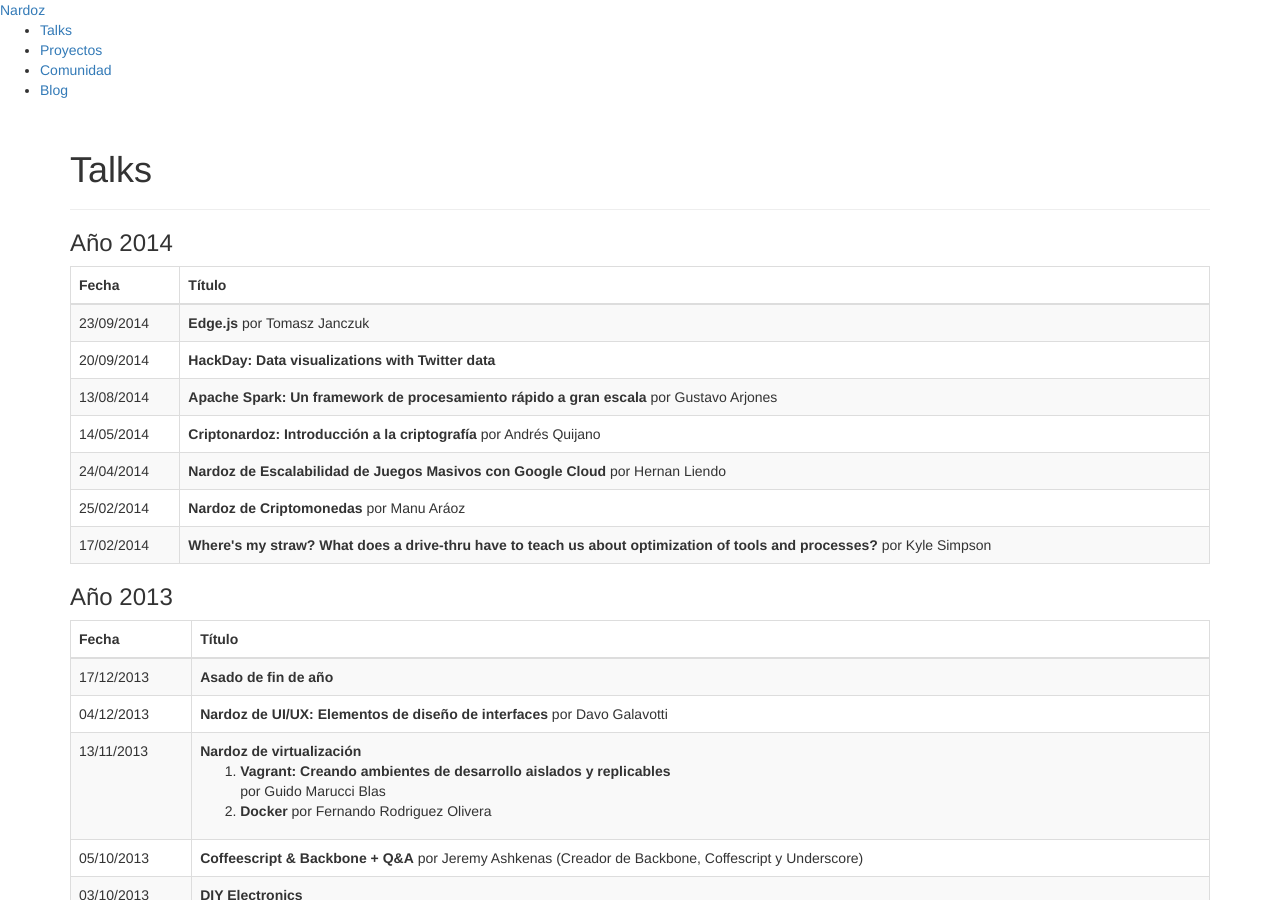
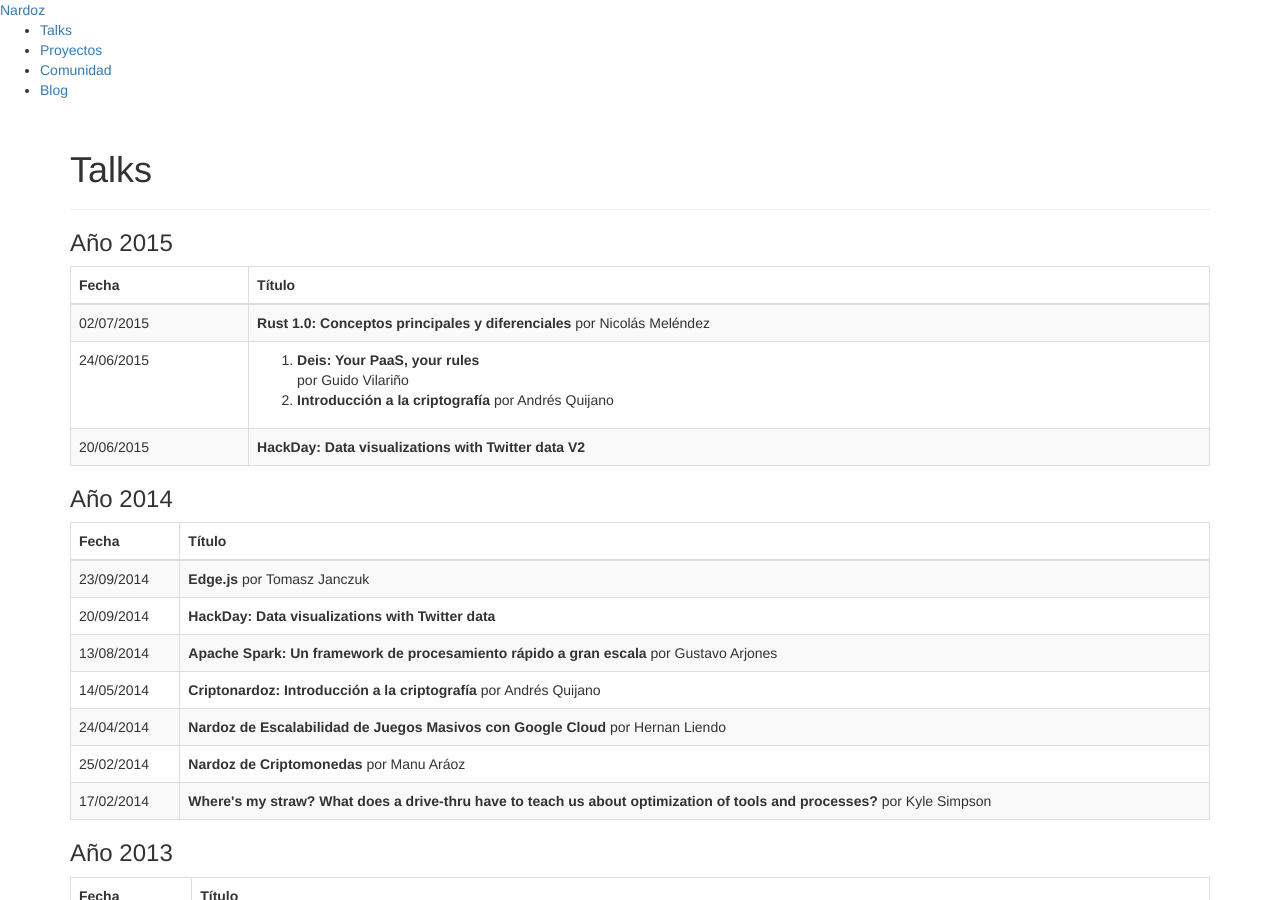
Before and after one commit to Nardoz/nardoz.github.com, a Jekyll site: the page built from talks.html, in a window 1280 px wide and 900 px high. Built offline with Jekyll 4.4.1, drawn with Linux system fonts in a browser that asks for light colours; nearby versions of some CDN libraries; library files that are not in the unit come from our copies.

Commit message:
Added talks

```diff
--- a/talks.html
+++ b/talks.html
@@ -8,6 +8,39 @@
   <div class="page-header">
     <h1>Talks</h1>
   </div>
+
+  <h3>Año 2015</h3>
+  <table class="table table-striped table-bordered">
+    <thead>
+      <tr>
+        <th>Fecha</th>
+        <th>Título</th>
+      </tr>
+    </thead>
+    <tbody>
+      <tr>
+        <td>02/07/2015</td>
+        <td>
+          <strong>Rust 1.0: Conceptos principales y diferenciales</strong> por Nicolás Meléndez
+        </td>
+      </tr>
+      <tr>
+        <td>24/06/2015</td>
+        <td>
+          <ol>
+            <li><strong>Deis: Your PaaS, your rules</strong> <br />por Guido Vilariño</li>
+            <li><strong>Introducción a la criptografía</strong> por Andrés Quijano</li>
+          </ol>
+        </td>
+      </tr>
+      <tr>
+        <td>20/06/2015</td>
+        <td>
+          <strong>HackDay: Data visualizations with Twitter data V2</strong>
+        </td>
+      </tr>
+    </tbody>
+  </table>
 
   <h3>Año 2014</h3>
   <table class="table table-striped table-bordered">
```
Also changed, not shown: index.html (+32 -0 lines).
